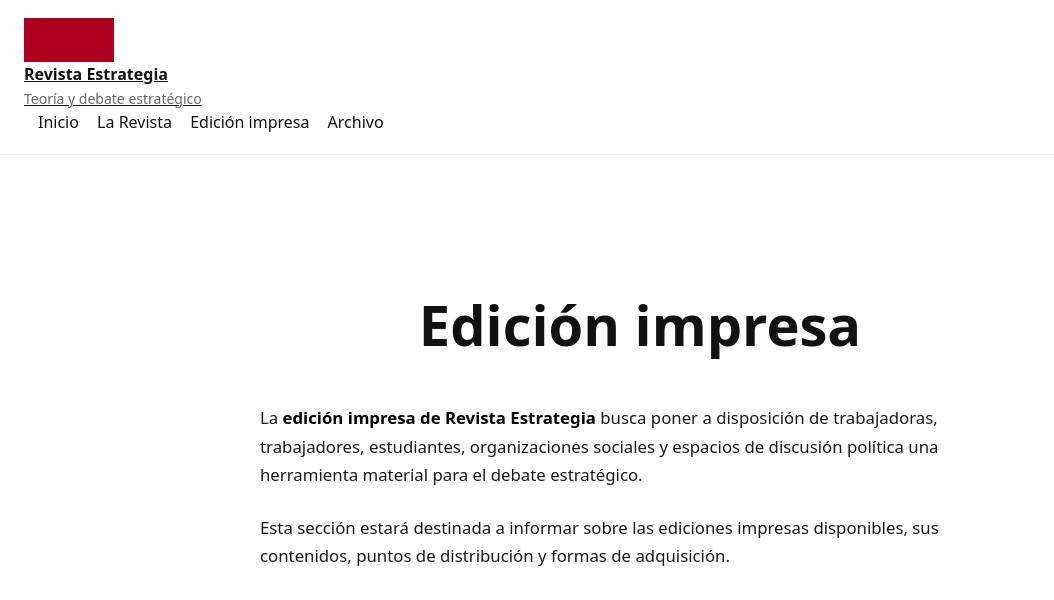
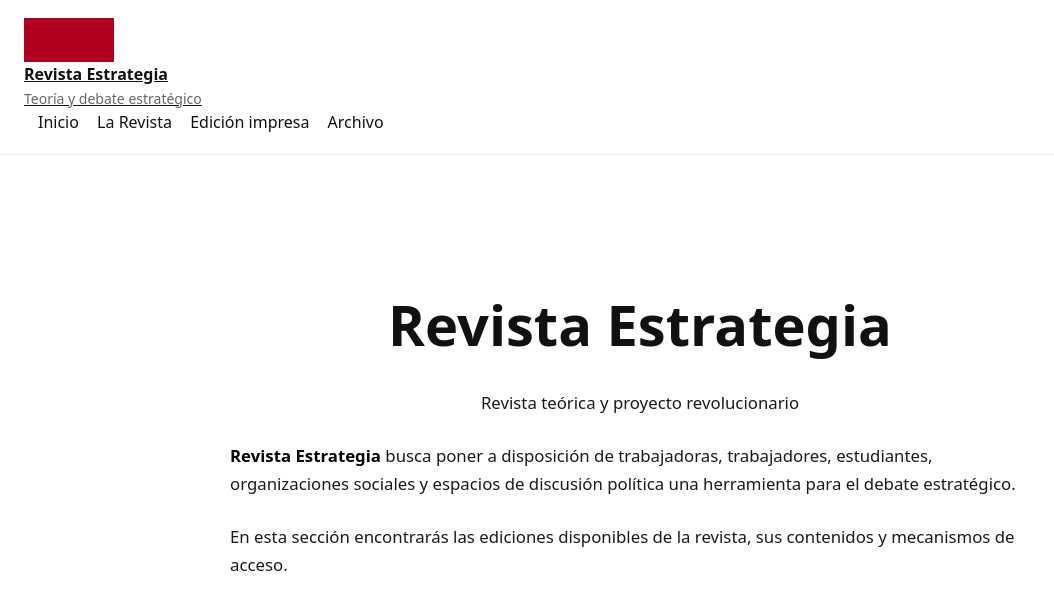
Before and after one commit to 6thr5r4fqd-dotcom/6thr5r4fqd-dotcom.github.io, a Jekyll site: the page built from edicion-impresa.md, in a window 1280 px wide. Shown: the top 600 px of the page, without its empty margins (0-1054 px from the left). Built offline with Jekyll 4.4.1, drawn with Linux system fonts in a browser that asks for light colours; some of the changed text lies outside the part shown; grey boxes are pictures that could not be loaded.

Commit message:
Update edicion-impresa.md

```diff
--- a/edicion-impresa.md
+++ b/edicion-impresa.md
@@ -1,11 +1,11 @@
 ---
 layout: default
-title: Edición impresa
-permalink: /edicion-impresa/
+title: Revista
+permalink: /revista/
 ---
 
 <style>
-.edicion-impresa-page {
+.revista-page {
   max-width: 980px;
   margin: 0 auto;
   padding: 3rem 1.25rem;
@@ -14,43 +14,76 @@
   line-height: 1.7;
 }
 
-.edicion-impresa-title {
+.revista-title {
   font-size: clamp(2rem, 5vw, 3.5rem);
-  margin-bottom: 2rem;
+  margin-bottom: 1rem;
   text-align: center;
   color: #111111;
 }
 
-.edicion-impresa-content {
-  max-width: 760px;
+.revista-subtitle {
+  text-align: center;
+  font-size: 1.1rem;
+  color: #555555;
+  margin-bottom: 2.5rem;
+}
+
+.revista-content {
+  max-width: 820px;
   margin: 0 auto;
 }
 
-.edicion-impresa-content p {
+.revista-content p {
   margin-bottom: 1.5rem;
   font-size: 1.05rem;
   color: #1a1a1a;
 }
 
-.edicion-impresa-content strong {
+.revista-content strong {
   color: #000000;
 }
 
-.edicion-impresa-box {
+.revista-edicion {
+  display: grid;
+  grid-template-columns: 280px 1fr;
+  gap: 2rem;
+  align-items: center;
   margin: 2.5rem auto;
-  padding: 1.5rem 2rem;
+  padding: 2rem;
   background: #f4f4f4;
   border-left: 4px solid #b00020;
-  color: #1a1a1a;
 }
 
-.edicion-impresa-box p {
-  margin-bottom: 0;
+.revista-cover {
+  width: 100%;
+  max-width: 280px;
+  height: auto;
+  display: block;
+  box-shadow: 0 8px 24px rgba(0, 0, 0, 0.18);
 }
 
-.edicion-impresa-button {
+.revista-edicion h2 {
+  margin-top: 0;
+  margin-bottom: 0.75rem;
+  font-size: 1.8rem;
+  color: #111111;
+}
+
+.revista-edicion-meta {
+  margin-bottom: 1rem;
+  font-weight: 600;
+  color: #b00020;
+}
+
+.revista-button-group {
+  display: flex;
+  flex-wrap: wrap;
+  gap: 0.75rem;
+  margin-top: 1.25rem;
+}
+
+.revista-button {
   display: inline-block;
-  margin-top: 1rem;
   padding: 0.75rem 1.3rem;
   border: 1px solid #b00020;
   color: #b00020;
@@ -60,38 +93,89 @@
   transition: all 0.2s ease;
 }
 
-.edicion-impresa-button:hover {
+.revista-button:hover {
   background: #b00020;
   color: #ffffff;
 }
+
+.revista-button.secondary {
+  border-color: #111111;
+  color: #111111;
+}
+
+.revista-button.secondary:hover {
+  background: #111111;
+  color: #ffffff;
+}
+
+@media (max-width: 720px) {
+  .revista-edicion {
+    grid-template-columns: 1fr;
+    text-align: center;
+  }
+
+  .revista-cover {
+    margin: 0 auto;
+  }
+
+  .revista-button-group {
+    justify-content: center;
+  }
+}
 </style>
 
-<section class="edicion-impresa-page">
+<section class="revista-page">
 
-  <div class="edicion-impresa-content">
-    <h1 class="edicion-impresa-title">Edición impresa</h1>
+  <div class="revista-content">
+    <h1 class="revista-title">Revista Estrategia</h1>
 
-    <p>
-      La <strong>edición impresa de Revista Estrategia</strong> busca poner a disposición de trabajadoras, trabajadores, estudiantes, organizaciones sociales y espacios de discusión política una herramienta material para el debate estratégico.
+    <p class="revista-subtitle">
+      Revista teórica y proyecto revolucionario
     </p>
 
     <p>
-      Esta sección estará destinada a informar sobre las ediciones impresas disponibles, sus contenidos, puntos de distribución y formas de adquisición.
+      <strong>Revista Estrategia</strong> busca poner a disposición de trabajadoras, trabajadores, estudiantes, organizaciones sociales y espacios de discusión política una herramienta para el debate estratégico.
     </p>
 
-    <div class="edicion-impresa-box">
-      <p>
-        Próximamente publicaremos información sobre la primera edición impresa, sus artículos, disponibilidad y mecanismos de distribución.
-      </p>
+    <p>
+      En esta sección encontrarás las ediciones disponibles de la revista, sus contenidos y mecanismos de acceso.
+    </p>
+
+    <div class="revista-edicion">
+      <div>
+        <img
+          class="revista-cover"
+          src="/assets/img/revista-estrategia-n1-invierno-2026.jpg"
+          alt="Portada Revista Estrategia Edición N°1 Invierno 2026"
+        >
+      </div>
+
+      <div>
+        <h2>Edición N°1</h2>
+
+        <p class="revista-edicion-meta">
+          Invierno, 2026
+        </p>
+
+        <p>
+          <strong>Debates y reflexiones para el siglo XXI</strong> reúne textos orientados a contribuir al análisis político, la discusión teórica y la elaboración estratégica en el presente.
+        </p>
+
+        <div class="revista-button-group">
+          <a class="revista-button" href="/assets/pdf/revista-estrategia-n1-invierno-2026.pdf" target="_blank" rel="noopener">
+            Leer revista
+          </a>
+
+          <a class="revista-button secondary" href="https://www.instagram.com/revista_estrategia/" target="_blank" rel="noopener">
+            Contactar por Instagram
+          </a>
+        </div>
+      </div>
     </div>
 
     <p>
-      Para consultas sobre distribución, colaboración o acceso a ejemplares impresos, puedes escribirnos a través de nuestras redes sociales.
+      Para consultas sobre distribución, colaboración o acceso a ejemplares, puedes escribirnos a través de nuestras redes sociales.
     </p>
-
-    <a class="edicion-impresa-button" href="https://www.instagram.com/revista_estrategia/" target="_blank" rel="noopener">
-      Contactar por Instagram
-    </a>
   </div>
 
 </section>
```
